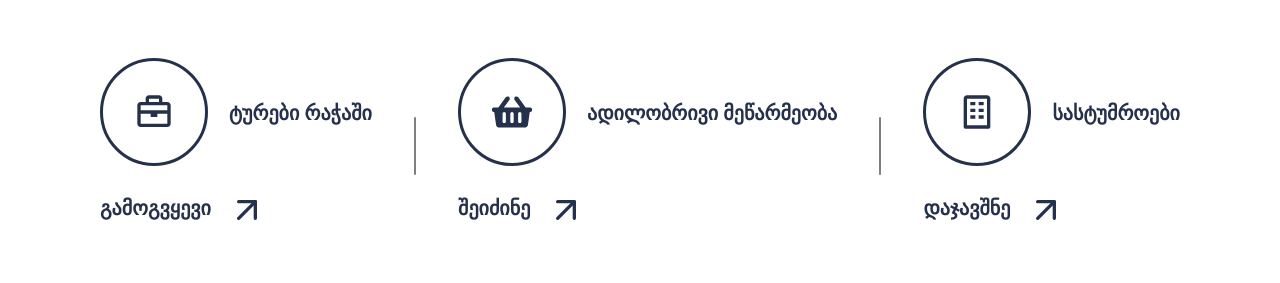
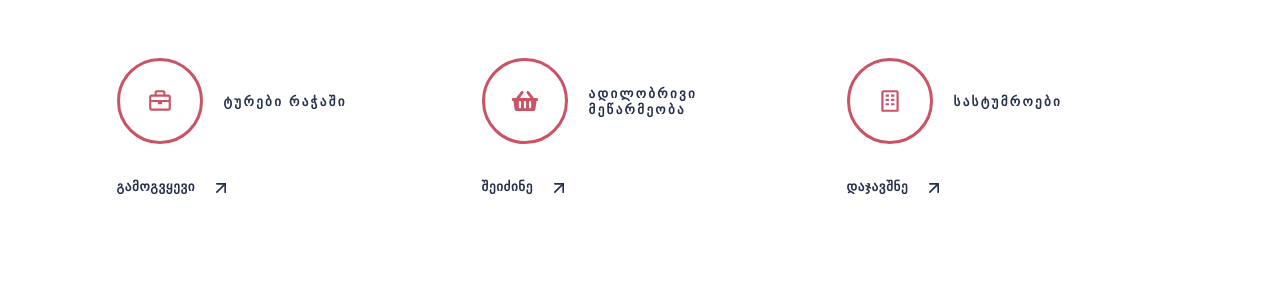
Before and after one commit to ShalvaMishvelidze/racha, a React (Vite) app: page / in a window 1280 px wide. Shown: the part 432-715 px from the top of the page. Built offline with nearby package versions, Linux system fonts and the light colour scheme.

Commit message:
finished hero nav responsive for all screens

```diff
--- a/src/components/HeroNav.jsx
+++ b/src/components/HeroNav.jsx
@@ -4,19 +4,14 @@ import { BiBriefcase, BiBuilding } from "react-icons/bi";
 
 export const HeroNav = () => {
   return (
-    <section
-      className="mx-25 max-sm:mx-0 flex max-sm:flex-col
-     justify-between items-center max-sm:items-start
-     max-sm:justify-start mt-15 max-sm:mt-[40px]
-     max-sm:gap-[46.5px]"
-    >
+    <section className="mx-[100px] max-xl:mx-[25px] flex max-sm:flex-col max-xl:flex-wrap justify-between items-center max-xl:items-center mt-15 max-xl:mt-[40px] max-xl:gap-[46.5px]">
       <HeroNavItem
         heading={"ტურები რაჭაში"}
         paragraph={"გამოგვყევი"}
         Icon={BiBriefcase}
       />
       <div
-        className="h-[58px] w-[2px] rounded-[3px] bg-black opacity-50
+        className="h-[58px] w-[2px] rounded-[3px] max-xxl:hidden max-sm:block bg-black opacity-50
       max-sm:w-full max-sm:h-[2px]"
       ></div>
       <HeroNavItem
@@ -25,7 +20,7 @@ export const HeroNav = () => {
         Icon={FaShoppingBasket}
       />
       <div
-        className="h-[58px] w-[2px] rounded-[3px] bg-black opacity-50
+        className="h-[58px] w-[2px] rounded-[3px] bg-black opacity-50 max-xxl:hidden max-sm:block
       max-sm:w-full max-sm:h-[2px]"
       ></div>
       <HeroNavItem
--- a/src/components/HeroNavItem.jsx
+++ b/src/components/HeroNavItem.jsx
@@ -4,37 +4,37 @@ const HeroNavItem = ({ heading, paragraph, Icon }) => {
   return (
     <a href="#" className="group">
       <div
-        className="flex gap-[21px] items-center mb-4 max-sm:mb-[26px]
-       max-sm:pl-[16.5px]"
+        className="flex gap-[21px] max-xxl:w-[350px] items-center mb-[16px] max-xxl:mb-[26px]
+       max-xxl:pl-[16.5px]"
       >
         <div
-          className="size-[108px] max-sm:size-[86px]
+          className="size-[108px] max-xxl:size-[86px]
           flex justify-center items-center
         border-[3px] border-solid border-blue-primary
-        max-sm:border-red-primary
+        max-xxl:border-red-primary
         rounded-full group-hover:border-transparent
         group-hover:bg-red-primary"
         >
-          <Icon className="text-[40px] max-sm:text-red-primary max-sm:text-[26px] text-blue-primary group-hover:text-[#ffffff]" />
+          <Icon className="text-[40px] max-xxl:text-red-primary max-xxl:text-[26px] text-blue-primary group-hover:text-[#ffffff]" />
         </div>
         <h1
-          className="text-[20px] max-sm:text-[13px] leading-[25px]
-        max-sm:leading-[16px] text-blue-primary font-bold
-        max-sm:tracking-[2.34px] group-hover:text-red-primary
-        max-sm:w-[55%]"
+          className="text-[20px] max-xxl:text-[13px] leading-[25px]
+        max-xxl:leading-[16px] text-blue-primary font-bold
+        max-xxl:tracking-[2.34px] group-hover:text-red-primary
+        max-xxl:w-[55%]"
         >
           {heading}
         </h1>
       </div>
       <p
         className="flex items-center gap-4 text-blue-primary
-       max-sm:pl-[16.5px] font-bold text-[20px]
+       max-xxl:pl-[16.5px] font-bold text-[20px]
        leading-[25px] group-hover:text-red-primary
-       max-sm:text-[13px] max-sm:leading-[16px] max-sm:tracking-[0.65px]"
+       max-xxl:text-[13px] max-xxl:leading-[16px] max-xxl:tracking-[0.65px]"
       >
         {paragraph}
         <FiArrowUpRight
-          className="text-[40px] max-sm:text-[20px] group-hover:text-red-primary mt-2
+          className="text-[40px] max-xxl:text-[20px] group-hover:text-red-primary mt-2
         mb-[3px]"
         />
       </p>
```
